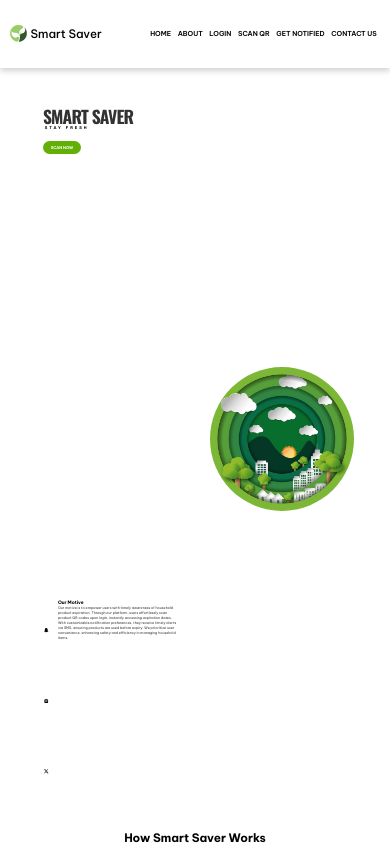
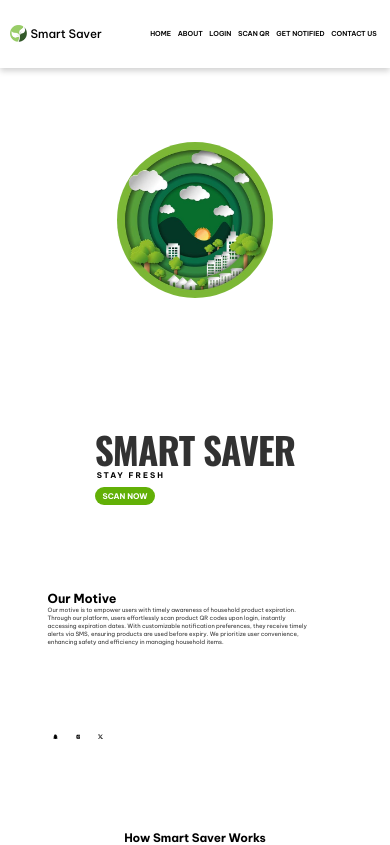
Before and after one commit to usha-madithati/esmart.github.io, a React (Vite) app in the folder Reactjs-frontend/: page / in a window 390 px wide. Shown: the top 845 px of the page. Built offline with nearby package versions, Linux system fonts and the light colour scheme; a web font is replaced by a local one.

Commit message:
"Hero section done"

```diff
--- a/Reactjs-frontend/src/components/Hero/Hero.css
+++ b/Reactjs-frontend/src/components/Hero/Hero.css
@@ -10,7 +10,6 @@
   width: 50%;
   height: 100%;
   display: flex;
-  /* background-color: red; */
   padding-left: 5vw;
   flex-direction: column;
   justify-content: space-between;
@@ -77,7 +76,7 @@
   gap: 1vw;
 }
 .left-bottom .left {
-    margin-left: -1vw;
+  margin-left: -1vw;
   display: flex;
   align-items: center;
   justify-content: space-between;
@@ -108,115 +107,49 @@
 }
 /* ----------------------------------- */
 @media (max-width: 1024px) {
-
-}
-
-@media (max-width: 767px) {
-
-}
-
-@media (max-width: 480px) {
   .hero_main {
-    width: 100%;
-    height: 88vh;
-    padding: 1vw 2vw;
-    display: flex;
-    align-items: center;
-    gap: 1vw;
+    gap: 3vw;
   }
   .hero-left {
     width: 50%;
     height: 100%;
-    display: flex;
-    /* background-color: red; */
-    padding-left: 5vw;
-    flex-direction: column;
-    justify-content: space-between;
   }
   .hero-right {
     width: 50%;
     height: 100%;
-    display: flex;
-    align-items: center;
-    justify-content: center;
   }
   .img-div {
-    width: 37vw;
-    height: 37vw;
-    border-radius: 50%;
-    background-color: white;
-    overflow: hidden;
+    width: 40vw;
+    height: 40vw;
   }
-  .img-div img {
-    width: 100%;
-    height: 100%;
-    object-fit: cover;
-  }
+
   .heading {
-    text-transform: uppercase;
-    font-size: 4.5vw;
-    letter-spacing: -0.2vw;
-    opacity: 0.8;
+    margin-top: 10vw;
+    font-size: 5.5vw;
   }
   .left-top {
-    margin-top: 8vw;
-    display: flex;
-    align-items: start;
-    flex-direction: column;
+    margin-top: 0vw;
   }
   .subheading {
     margin-top: -1vw;
     font-size: 1vw;
-    margin-left: 0.5vw;
-    letter-spacing: 0.5vw;
-    opacity: 1;
-    text-transform: uppercase;
   }
   .btn {
-    margin-top: 3vw;
-    padding: 1vw 2vw;
-    background-color: #62b006;
-    border-radius: 10px;
-    display: flex;
-    align-items: center;
-    justify-content: center;
-    cursor: pointer;
+    margin-top: 2vw;
   }
   .btn h2 {
-    font-size: 1vw;
-    color: white;
-    text-transform: uppercase;
-  }
-  .left-bottom {
-    width: 100%;
-    height: 25vh;
-    display: flex;
-    align-items: center;
-    gap: 1vw;
+    font-size: 1.5vw;
   }
   .left-bottom .left {
-      margin-left: -1vw;
-    display: flex;
-    align-items: center;
-    justify-content: space-between;
-    flex-direction: column;
-    width: 10%;
-    height: 100%;
+    margin-left: -2vw;
+    margin-top: -6.5vw;
+
+    height: 60%;
   }
-  .icon-1 {
-    height: 50%;
-    width: 30%;
-  }
-  .right {
-    width: 90%;
-    height: 100%;
-    display: flex;
-    align-items: start;
-    flex-direction: column;
-  }
+
   .motive {
     margin-top: 1vw;
-    font-size: 1.2vw;
+    font-size: 1.7vw;
     text-transform: capitalize;
   }
   .para {
@@ -225,3 +158,117 @@
     opacity: 0.8;
   }
 }
+
+@media (max-width: 767px) {
+  .hero_main {
+    gap: 3vw;
+  }
+  .hero-left {
+    width: 50%;
+    height: 100%;
+  }
+  .hero-right {
+    width: 50%;
+    height: 100%;
+  }
+  .img-div {
+    width: 40vw;
+    height: 40vw;
+  }
+
+  .heading {
+    margin-top: 10vw;
+    font-size: 5.5vw;
+  }
+  .left-top {
+    margin-top: 0vw;
+  }
+  .subheading {
+    margin-top: -1vw;
+    font-size: 1vw;
+  }
+  .btn {
+    margin-top: 2vw;
+  }
+  .btn h2 {
+    font-size: 1.5vw;
+  }
+  .left-bottom .left {
+    margin-left: -2vw;
+    margin-top: -6.5vw;
+
+    height: 60%;
+  }
+
+  .motive {
+    margin-top: 1vw;
+    font-size: 1.7vw;
+    text-transform: capitalize;
+  }
+  .para {
+    font-size: 0.9vw;
+    width: 90%;
+    opacity: 0.8;
+  }
+}
+
+@media (max-width: 480px) {
+  .hero_main {
+    gap: 3vw;
+    flex-direction: column-reverse;
+  }
+  .hero-left {
+    width: 100%;
+    align-items: center;
+    padding: 1vw 2vw;
+  }
+  .hero-right {
+    width: 100%;
+    height: 70%;
+  }
+  .img-div {
+    width: 40vw;
+    height: 40vw;
+  }
+
+  .heading {
+    text-transform: uppercase;
+    font-size: 9.5vw;
+    letter-spacing: -0.2vw;
+    opacity: 0.8;
+  }
+  .left-top {
+    margin-top: 0vw;
+  }
+  .subheading {
+    margin-top: -2vw;
+    font-size: 2vw;
+  }
+  .btn {
+    margin-top: 2vw;
+  }
+  .btn h2 {
+    font-size: 2vw;
+  }
+  .left-bottom {
+    flex-direction: column-reverse;
+  }
+  .left-bottom .left {
+    margin-left: -60vw;
+    flex-direction: row;
+    align-items: start;
+    width: 15%;
+  }
+  .icon-1 {
+    height: 50%;
+    width: 10%;
+  }
+
+  .motive {
+    margin-top: 0vw;
+    font-size: 3.2vw;
+  }
+  .para {
+    font-size: 1.5vw;
+  }
+}
--- a/Reactjs-frontend/src/components/Navbar/Navbar.css
+++ b/Reactjs-frontend/src/components/Navbar/Navbar.css
@@ -80,9 +80,9 @@
   }
 
   .navbar-right .links {
-    width: 68vw;
+    width: 52vw;
     gap: 1.7vw;
-    font-size: 1vw;
+    font-size: 1.5vw;
   }
 
   .heading_logo {
--- a/Reactjs-frontend/src/index.css
+++ b/Reactjs-frontend/src/index.css
@@ -28,6 +28,9 @@
 @media (max-width: 480px) {
   .general_padding_horizontal_navbar {
     padding: 1vw 2.5vw;
+  }
+  .general_padding_horizontal_hero {
+    padding: 1vw;
   }
 }
 .general_padding_horizontal_hero {
```
